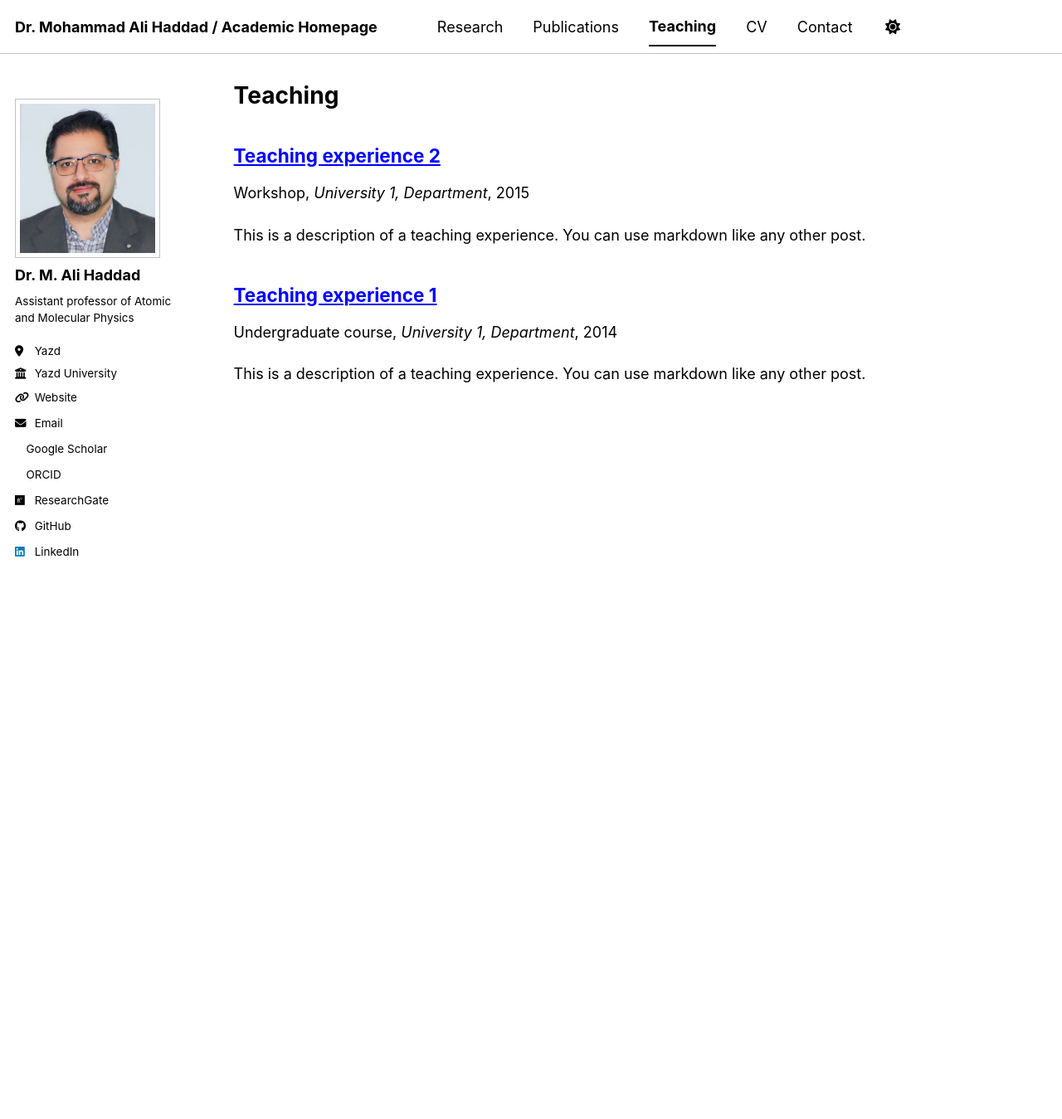
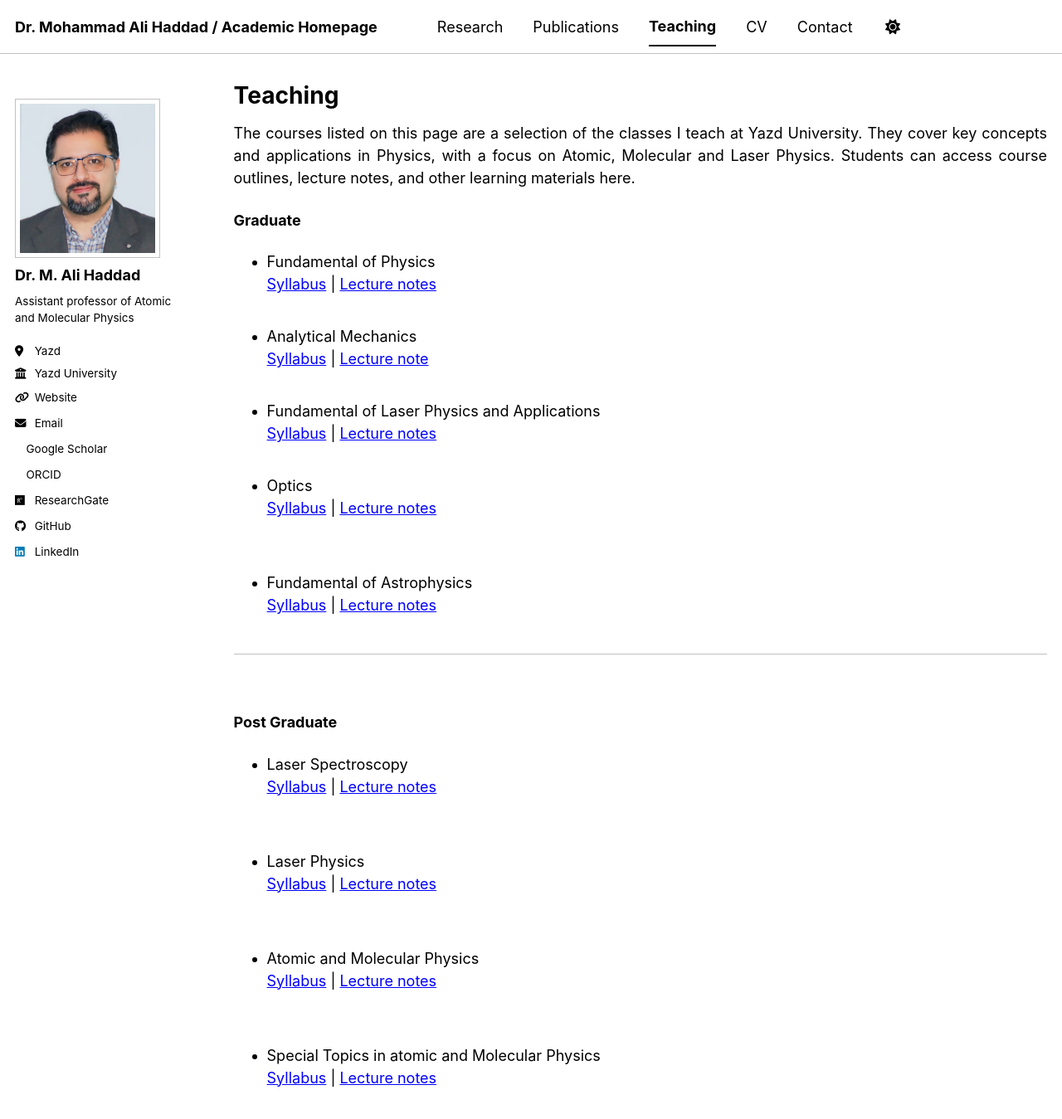
Before and after one commit to ma-haddad/ma-haddad.github.io, a Jekyll site: the page built from _pages/teaching.html, in a window 1280 px wide and 1400 px high. Shown: the top 1349 px of the window at 83% size. Built offline with Jekyll 4.4.1, drawn with Linux system fonts in a browser that asks for light colours; a style sheet for code colours, icons or effects is not loaded.

Commit message:
Update teaching.html

```diff
--- a/_pages/teaching.html
+++ b/_pages/teaching.html
@@ -5,8 +5,22 @@ permalink: /teaching/
 author_profile: true
 ---
 
-{% include base_path %}
-
-{% for post in site.teaching reversed %}
-  {% include archive-single.html %}
-{% endfor %}
+<p style="text-align: justify;">The courses listed on this page are a selection of the classes I teach at Yazd University. They cover key concepts and applications in Physics, with a focus on Atomic, Molecular and Laser Physics. Students can access course outlines, lecture notes, and other learning materials here.</p>
+<p><strong>Graduate</strong></p>
+<ul>
+<li>Fundamental of Physics<br /> <a href="http://el.yazd.ac.ir" target="_blank">Syllabus</a> | <a href="http://el.yazd.ac.ir" target="_blank">Lecture notes</a><br /><br /></li>
+<li>Analytical Mechanics<br /><a href="http://el.yazd.ac.ir" target="_blank">Syllabus</a> | <a href="http://el.yazd.ac.ir" target="_blank">Lecture note</a><br /><br /></li>
+<li>Fundamental of Laser Physics and Applications<br /><a href="http://el.yazd.ac.ir" target="_blank">Syllabus</a> | <a href="http://el.yazd.ac.ir" target="_blank">Lecture notes<br /><br /></a></li>
+<li>Optics<br /><a href="http://el.yazd.ac.ir" target="_blank">Syllabus</a> | <a href="http://el.yazd.ac.ir" target="_blank">Lecture notes<br /></a><br /><br /></li>
+<li>Fundamental of Astrophysics<br /><a href="http://el.yazd.ac.ir" target="_blank">Syllabus</a> | <a href="http://el.yazd.ac.ir" target="_blank">Lecture notes</a><br /><br /></li>
+</ul>
+<hr />
+<p>&nbsp;</p>
+<p><strong>Post Graduate</strong></p>
+<ul>
+<li>Laser Spectroscopy<br /><a href="http://el.yazd.ac.ir" target="_blank">Syllabus</a> | <a href="http://el.yazd.ac.ir" target="_blank">Lecture notes<br /></a><br /><br /></li>
+<li>Laser Physics<br /><a href="http://el.yazd.ac.ir" target="_blank">Syllabus</a> | <a href="http://el.yazd.ac.ir" target="_blank">Lecture notes<br /></a><br /><br /></li>
+<li>Atomic and Molecular Physics<br /><a href="http://el.yazd.ac.ir" target="_blank">Syllabus</a> | <a href="http://el.yazd.ac.ir" target="_blank">Lecture notes<br /></a><br /><br /></li>
+<li>Special Topics in atomic and Molecular Physics<br /><a href="http://el.yazd.ac.ir" target="_blank">Syllabus</a> | <a href="http://el.yazd.ac.ir" target="_blank">Lecture notes</a><br /><br /></li>
+</ul>
+<p>&nbsp;</p>
```
